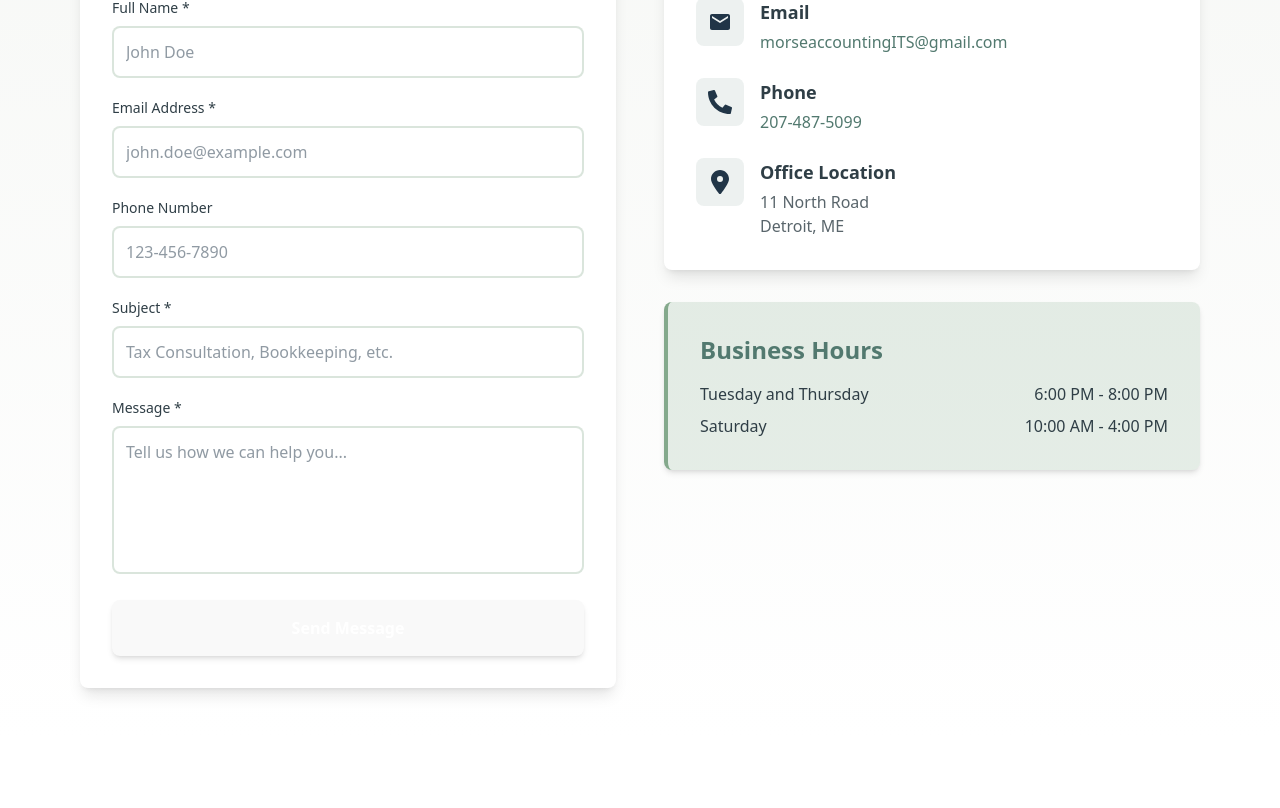
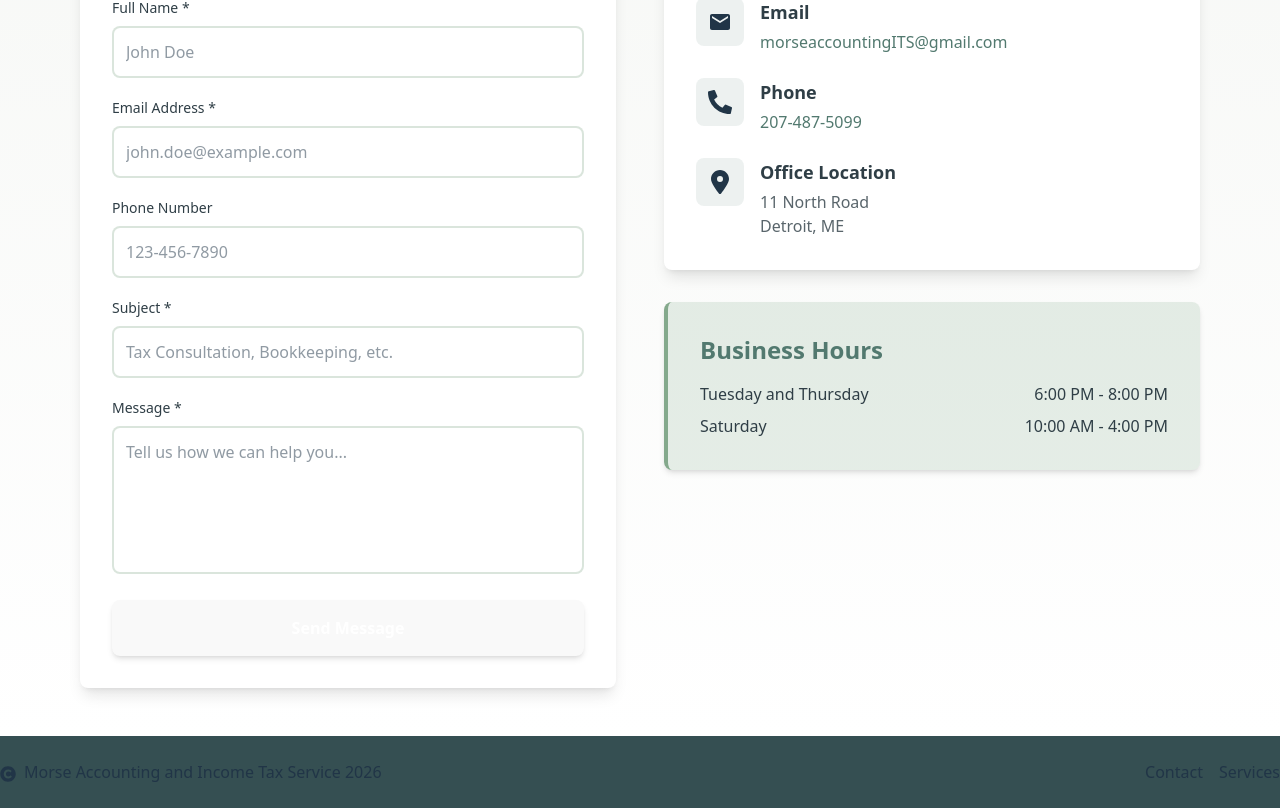
Before and after one commit to shawnMthompson/morse-accounting, a React (Vite) app: page /contact in a window 1280 px wide. Shown: the part 434-1242 px from the top of the page. Before the commit the page ends 1170 px from the top, so only its background shows below. Built offline with nearby package versions, Linux system fonts and the light colour scheme.

Commit message:
Add Footer component and integrate it into the main App layout

```diff
--- a/src/App.jsx
+++ b/src/App.jsx
@@ -3,10 +3,12 @@ import Home from './components/pages/Home.jsx';
 import Contact from './components/pages/Contact.jsx';
 import Services from './components/pages/Services.jsx';
 import ServiceDetail from './components/pages/ServiceDetail.jsx';
+import Footer from './components/Footer.jsx';
 
 export default function App() {
   return(
-    <div>
+      <div className="flex flex-col min-h-screen">
+
         <nav className="bg-primary p-4">
           <div className="flex gap-4 justify-center">
             <Link to="/" className="text-white hover:underline">Home</Link>
@@ -15,6 +17,7 @@ export default function App() {
           </div>
         </nav>
 
+        <div className="grow">
           <Routes>
             <Route path="/" element={<Home />} />
             <Route path="/services" element={<Services />} />
@@ -22,5 +25,11 @@ export default function App() {
             <Route path="/contact" element={<Contact />} />
           </Routes>
         </div>
+
+        <Footer />
+
+      </div>
+
+
   );
 }
--- /dev/null
+++ b/src/components/Footer.jsx
@@ -0,0 +1,21 @@
+import { FaCopyright } from "react-icons/fa";
+
+export default function Footer() {
+    const currentDate = new Date();
+    const year = currentDate.getFullYear();
+
+    return(
+        <footer className="bg-accent text-color-light py-6">
+            <div className="container mx-auto flex justify-between items-center">
+                <div className="flex items-center space-x-2">
+                    <FaCopyright className="relative top-[1.5px]"/>
+                    <span>Morse Accounting and Income Tax Service {year}</span>
+                </div>
+                <nav className="flex space-x-4">
+                    <a href="/contact" className="hover:text-color-secondary transition-colors">Contact</a>
+                    <a href="/services" className="hover:text-color-secondary transition-colors">Services</a>
+                </nav>
+            </div>
+        </footer>
+    );
+}
```
Lines whose indentation alone changed are shown as unchanged.
